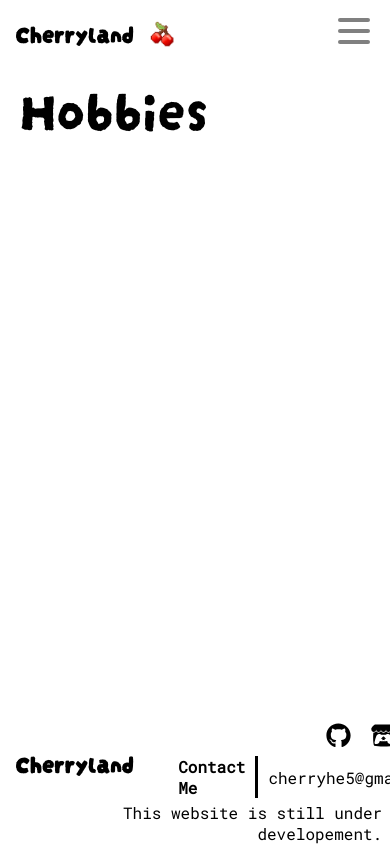
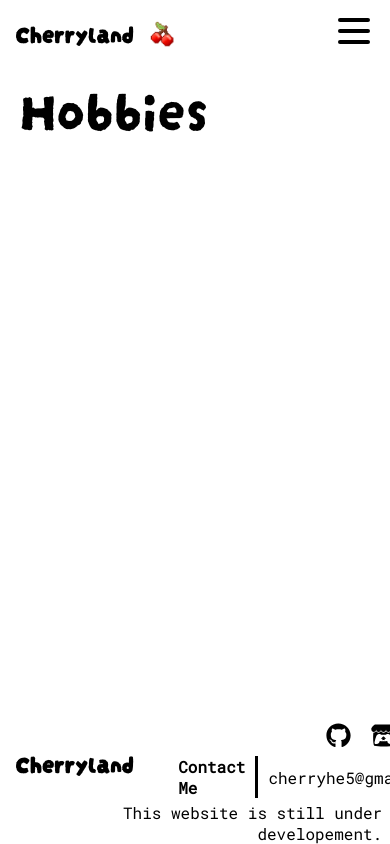
Before and after one commit to qhe1332/Personal-Website, a React (Create React App) app: page /hobbies in a window 390 px wide. Built offline with nearby package versions, Linux system fonts and the light colour scheme.

Commit message:
enhanced mobile nav

```diff
--- a/src/components/navbar.js
+++ b/src/components/navbar.js
@@ -1,7 +1,6 @@
 import React from "react";
 import { BrowserRouter as Router, Routes, Route, Link, NavLink } from "react-router-dom";
 import cherry from "../assets/cherry.png"
-import NavRight from "./navbarRight"
 import NavHamburger from "./navbarHamburger"
 
 function Navbar(prop) {
@@ -11,8 +10,7 @@ function Navbar(prop) {
                 <li id={prop.white}><Link className="homeButton" to="/">Cherryland</Link></li>
                 <img id="logo" src={cherry} />
             </div>
-            <NavHamburger/>
-            <NavRight white={prop.white}/>
+            <NavHamburger white={prop.white}/>
         </nav>
     );
 }
--- a/src/components/navbarHamburger.js
+++ b/src/components/navbarHamburger.js
@@ -1,25 +1,23 @@
 import React, { useState } from "react";
 import { BrowserRouter as Router, Routes, Route, Link, NavLink } from "react-router-dom";
-
-var color = "black";
-const divStyle = {
-    backgroundColor: ({ color } ? 'gray' : 'black'),
-};
+import NavRight from "./navbarRight"
 
 function NavHamburger(prop) {
     const [open, setOpen] = useState(false);
-    console.log(color);
-    if(open == true){
-        color = "gray";
-    } else {
-        color = "black";
-    }
+    const openNav = () => {
+        setOpen(!open);
+
+    };
+
     return (
-        <div className="hamburger" open={open} onClick={() => setOpen(!open)}>
-            <div style={divStyle}/>
-            <div style={divStyle}/>
-            <div style={divStyle}/>
-        </div>
+        <>
+            <div className="hamburger" id={open ? "open" : "close"} open={open} onClick={openNav}>
+                <div />
+                <div />
+                <div />
+            </div>
+            <NavRight white={prop.white} open={open}/>
+        </>
     );
 }
 
--- a/src/components/navbarRight.js
+++ b/src/components/navbarRight.js
@@ -2,8 +2,9 @@ import React from "react";
 import { BrowserRouter as Router, Routes, Route, Link, NavLink } from "react-router-dom";
 
 function NavRight(prop) {
+
     return (
-        <div className="nav-right">
+        <div className="nav-right" id={prop.open ? "open" : "close"}>
             <li id={prop.white}><Link to="https://drive.google.com/file/d/1rP76UZFixkdj-QWAM4suOEaTwUEccaLI/view?usp=sharing" target="_blank">Resume</Link></li>
             <li id={prop.white}><Link to="/portfolio">Portfolio</Link></li>
             {/* <li><Link to="/hobbies">Hobbies</Link></li> */}
--- a/src/index.css
+++ b/src/index.css
@@ -99,13 +99,13 @@ code {
 }
 
 .hamburger {
+  display: none;
   width: 2rem;
   height: 2rem;
   position: fixed;
   top: 15px;
   right: 20px;
   z-index: 200;
-  display: flex;
   justify-content: space-around;
   flex-flow: column nowrap;
 }
@@ -113,6 +113,8 @@ code {
   width: 2rem;
   height: 0.25rem;
   border-radius: 10px;
+  transform-origin: 1px;
+  transition: all 0.3s ease-in-out;
 }
 
 @media screen and (max-width: 600px) {
@@ -120,7 +122,6 @@ code {
     z-index: 100;
   }
   .nav-right{
-    display: none;
     flex-flow: column nowrap;
     background-color: #ECFAFF;
     position: fixed;
@@ -130,17 +131,50 @@ code {
     width: 300px;
     padding-top: 3.5rem;
     z-index: 100;
+    transition: 0.3s ease-in-out;
+  }
+  #open.nav-right{
+    transform: translateX(0);
+  }
+  #close.nav-right{
+    transform: translateX(100%);
   }
   .nav li {
+
     display: block;
     width: 100%;
   }
-  .projectSection-container {
-    margin: 0vw 10vw;
-    /*top-bottom left-right*/
+  #whitecover a:hover {
+    color: #63a6d4;
   }
-  .cardSlider-wrapper {
-    border: solid black;
+  .hamburger {
+    display: flex;
+  }
+  #close.hamburger div{
+    background-color: black;
+  }
+  #close.hamburger div:nth-child(1){
+    transform: rotate(0deg);
+  }
+  #close.hamburger div:nth-child(2){
+    transform: translateX(0);
+    opacity: 1;
+  }
+  #close.hamburger div:nth-child(3){
+    transform: rotate(0deg);
+  }
+  #open.hamburger div{
+    background-color: gray;
+  }
+  #open.hamburger div:nth-child(1){
+    transform: rotate(45deg);
+  }
+  #open.hamburger div:nth-child(2){
+    transform: translateX(100%);
+    opacity: 0;
+  }
+  #open.hamburger div:nth-child(3){
+    transform: rotate(-45deg);
   }
 }
 
@@ -603,8 +637,16 @@ b.small {
 }
 @media screen and (max-width: 600px) {
   .projectSection-container {
+    margin: 0vw ;
+    /*top-bottom left-right*/
+  }
+  .projectSection-container .title{
     margin: 0vw 10vw;
-    /*top right bottom left*/
+    /*top-bottom left-right*/
+  }
+  .journeySection-container{
+    margin: 0vw 10vw;
+    /*top-bottom left-right*/
   }
   .contactBlock{
     flex-direction: column;
```
